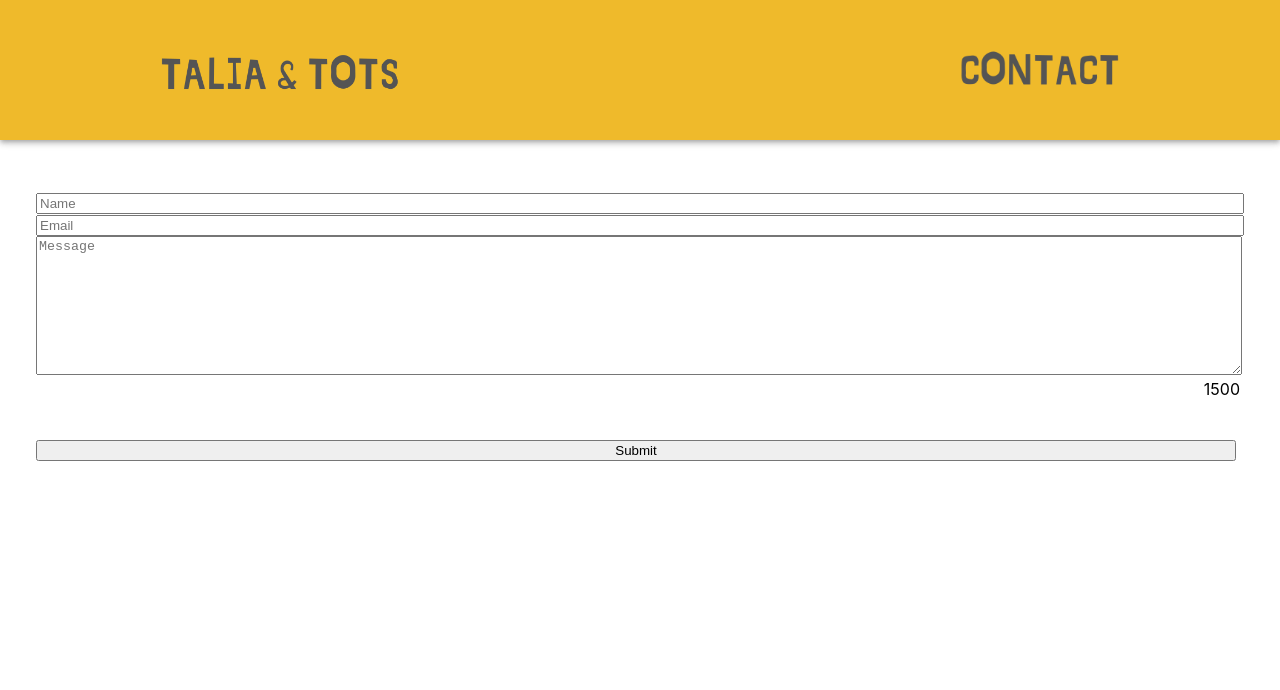
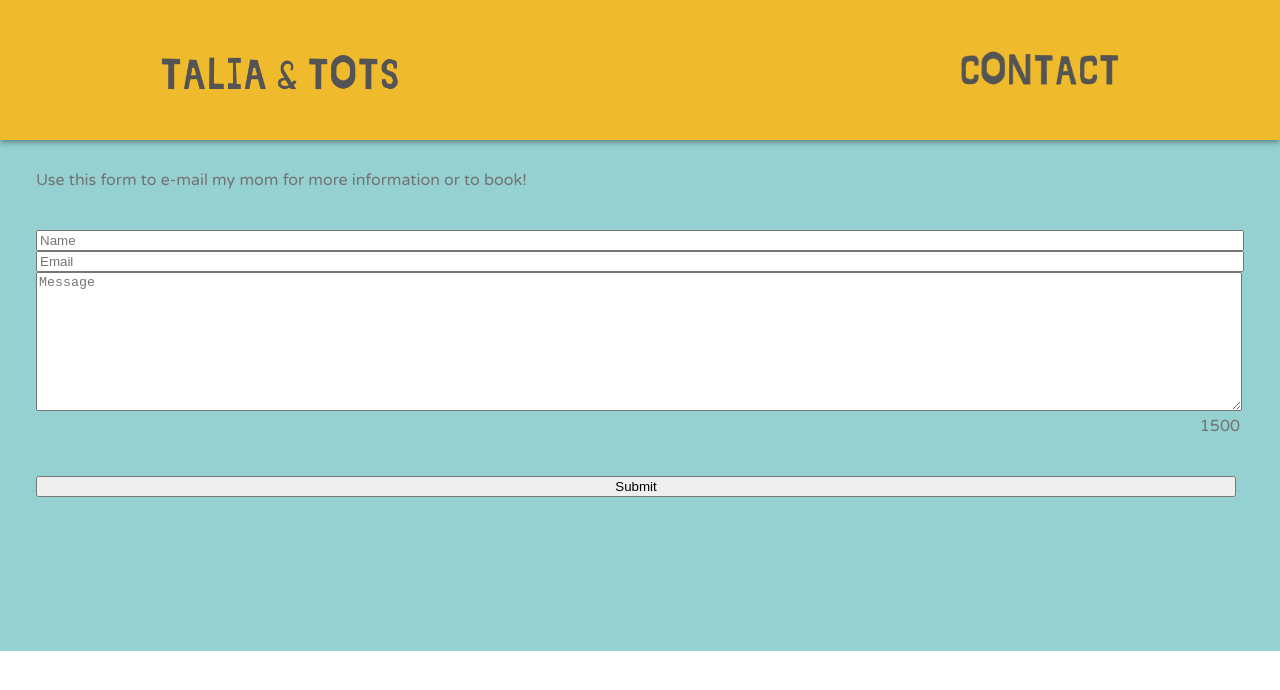
Before and after one commit to connkat/taliae, a React (Create React App) app: page /contact in a window 1280 px wide. Shown: the top 690 px of the page. Built offline with nearby package versions, Linux system fonts and the light colour scheme.

Commit message:
contact styling

```diff
--- a/src/pages/Contact.css
+++ b/src/pages/Contact.css
@@ -1,7 +1,20 @@
 .Contact {
-  margin-top: 15%;
+  padding-top: 12%;
   justify-content: center;
   display: flex;
+  background-color: rgb(150, 209, 209);
+  padding-bottom: 12%;
+  color: #737373;
+  font-family: "Varela Round";
+}
+
+.contact-body {
+  display: flex;
+  flex-direction: column;
+}
+
+.contact-form{
+  padding-top: 2%;
 }
 
 input {
@@ -28,7 +41,8 @@ div[role="alert"] {
 @media only screen and (max-width: 600px) {
 
   .Contact {
-    margin-top: 20%;
+    padding-top: 40%;
+    padding-bottom: 20%;
   }
 
   input {
--- a/src/pages/Contact.jsx
+++ b/src/pages/Contact.jsx
@@ -57,6 +57,8 @@ function Contact() {
 
   return (
     <div className="Contact">
+      <div className="contact-body">
+        <p>Use this form to e-mail my mom for more information or to book!</p>
         <form className="contact-form" onSubmit={onSubmit}>
           {formState.isSubmitted && (
             <div className="success">Form submitted successfully</div>
@@ -100,6 +102,7 @@ function Contact() {
           <input type="submit" disabled={false} />
         </form>
       </div>
+    </div>
   );
 }
 
```
Lines whose indentation alone changed are shown as unchanged.
